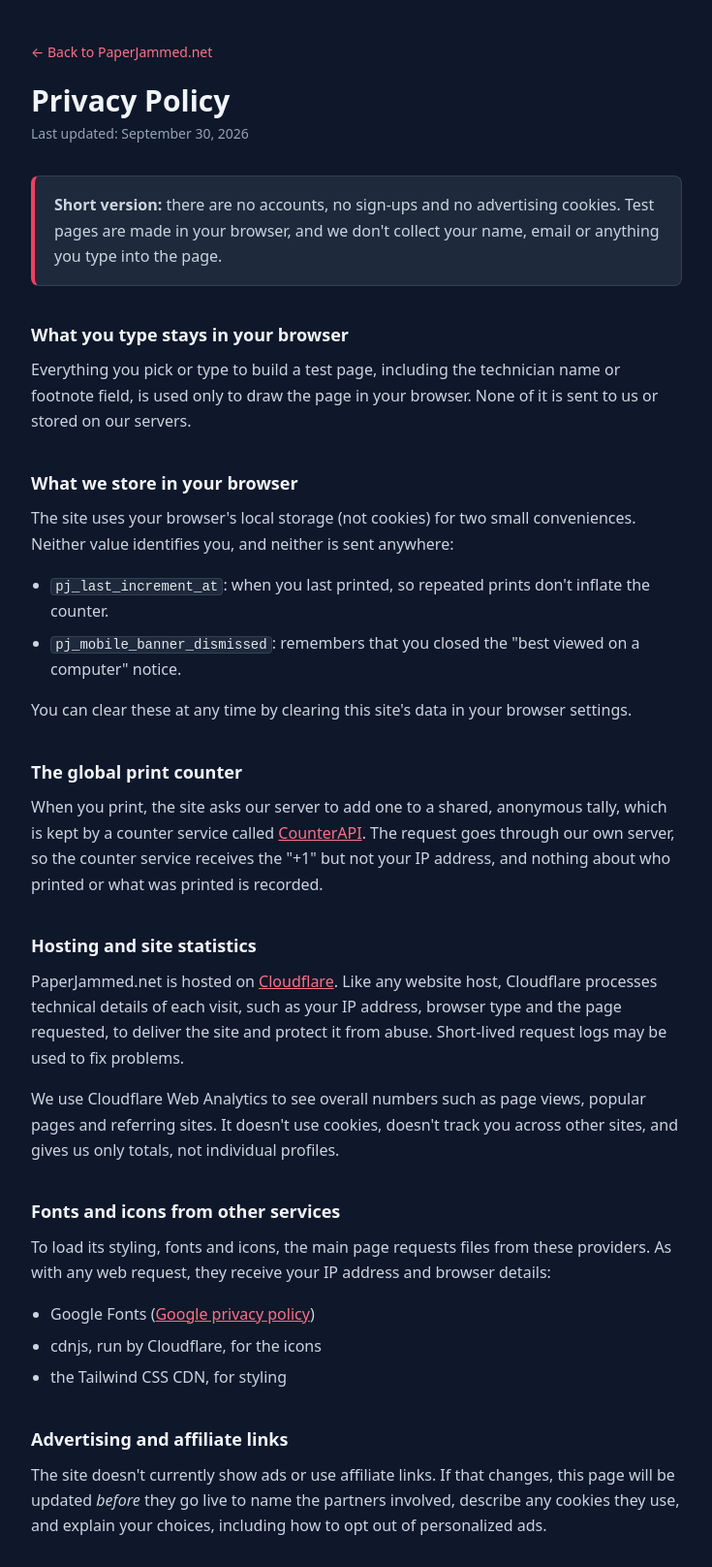
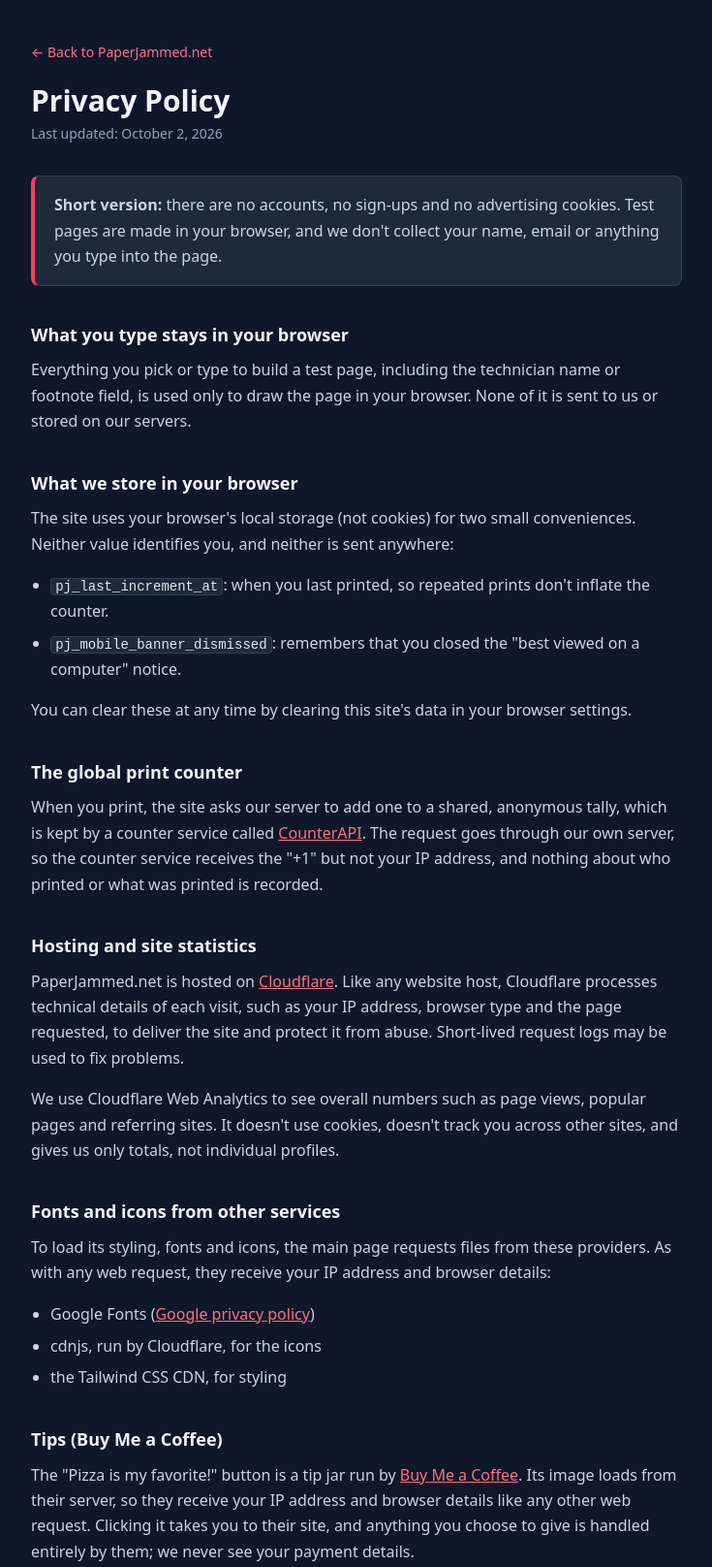
Before and after one commit to xraygun/paperjammed-website, a website: page public/privacy.html in a window 1280 px wide. Shown: the top 1616 px of the page at 97% size, without its empty margins (272-1007 px from the left). Drawn offline with Linux system fonts and the light colour scheme.

Commit message:
Add Buy Me a Coffee tip button (#18)
"Pizza is my favorite!" button in the desktop footer and at the bottom of the phone sidebar; privacy page notes the button image and payments are Buy Me a Coffee's.

Co-Authored-By: Claude Opus 5.5 <noreply@anthropic.com>
Claude-Session: https://claude.ai/code/session_013o6TC3dpJ5kEWwMaR4Lox3

```diff
--- a/public/privacy.html
+++ b/public/privacy.html
@@ -51,7 +51,7 @@
     <a class="back" href="/">&larr; Back to PaperJammed.net</a>
 
     <h1>Privacy Policy</h1>
-    <p class="updated">Last updated: September 30, 2026</p>
+    <p class="updated">Last updated: October 2, 2026</p>
 
     <div class="tldr">
       <p><strong>Short version:</strong> there are no accounts, no sign-ups and no advertising cookies. Test pages are made in your browser, and we don't collect your name, email or anything you type into the page.</p>
@@ -83,6 +83,9 @@
       <li>the Tailwind CSS CDN, for styling</li>
     </ul>
 
+    <h2>Tips (Buy Me a Coffee)</h2>
+    <p>The "Pizza is my favorite!" button is a tip jar run by <a href="https://www.buymeacoffee.com/privacy-policy" rel="noopener">Buy Me a Coffee</a>. Its image loads from their server, so they receive your IP address and browser details like any other web request. Clicking it takes you to their site, and anything you choose to give is handled entirely by them; we never see your payment details.</p>
+
     <h2>Advertising and affiliate links</h2>
     <p>The site doesn't currently show ads or use affiliate links. If that changes, this page will be updated <em>before</em> they go live to name the partners involved, describe any cookies they use, and explain your choices, including how to opt out of personalized ads.</p>
 
```
Also changed, not shown: public/index.html (+6 -2 lines).
